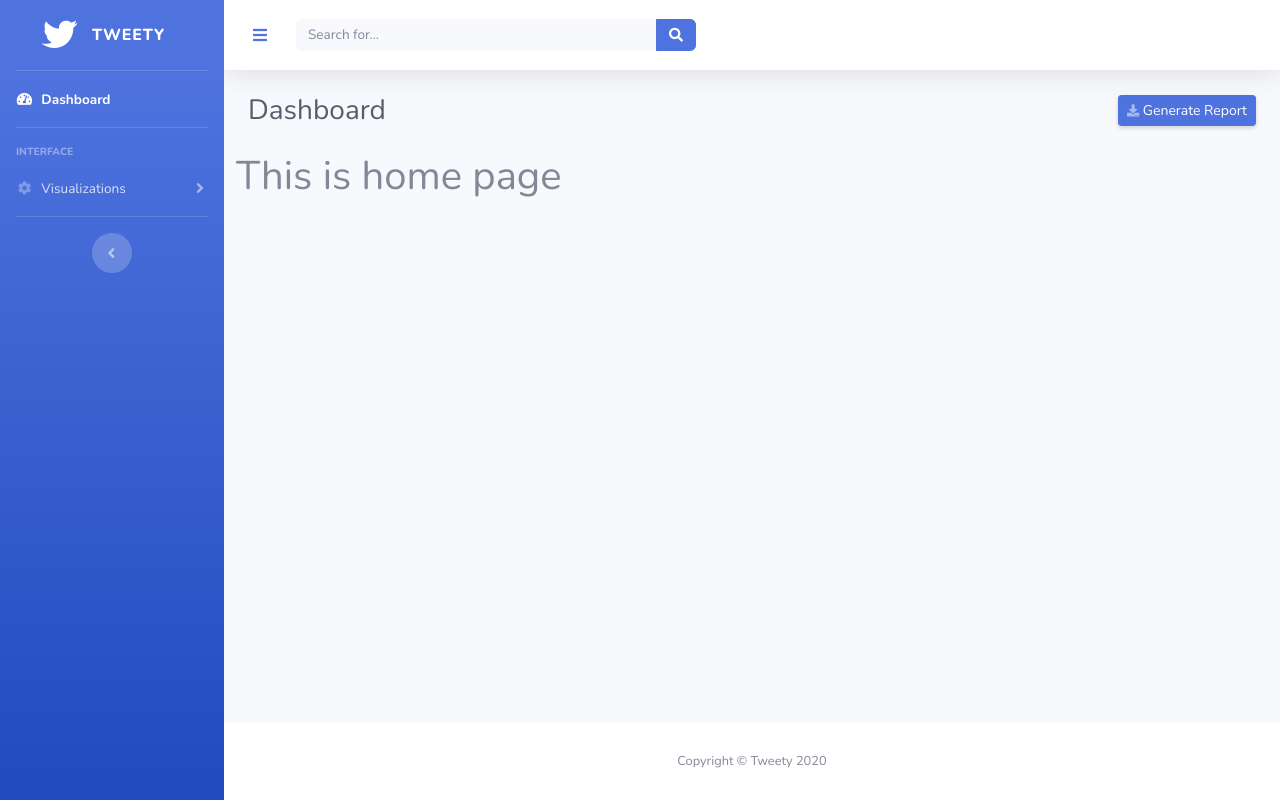
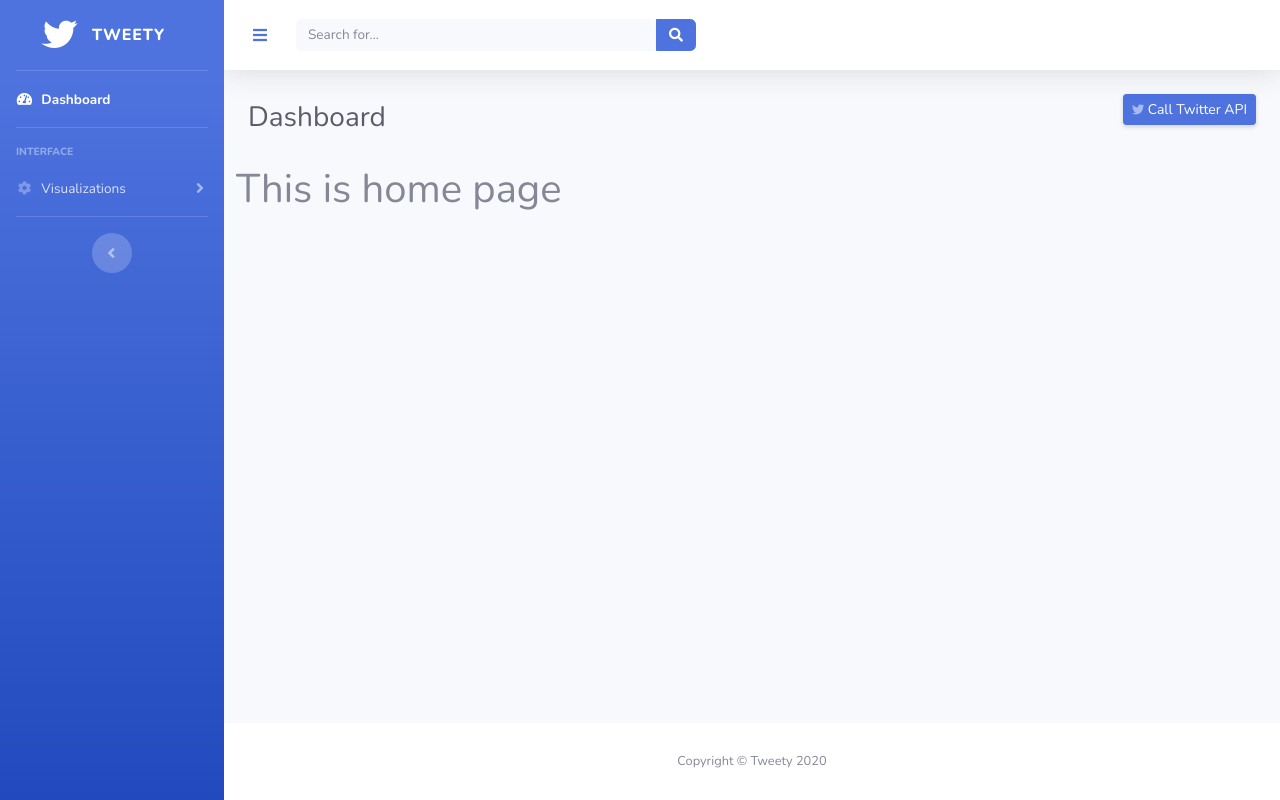
Before and after one commit to SRaiz/twitty-py, a Django app: page / in a window 1280 px wide. Run offline with Django 3.2, Linux system fonts and the light colour scheme; some libraries are stand-ins or nearby versions.

Commit message:
Updated Twitty

```diff
--- a/homepage/urls.py
+++ b/homepage/urls.py
@@ -3,5 +3,6 @@ from django.urls import path
 from . import views
 
 urlpatterns = [
-    path('', views.home, name='home')
+    path('', views.home, name='home'),
+    path('authenticate', views.authenticate_twitter, name='authenticate')
 ]
--- a/homepage/views.py
+++ b/homepage/views.py
@@ -4,3 +4,7 @@ from django.shortcuts import render
 
 def home(request):
     return render(request, 'home.html', {'pageheader': 'Dashboard'})
+
+
+def authenticate_twitter(request):
+    return HttpResponse('Will authenticate now')
--- a/templates/home.html
+++ b/templates/home.html
@@ -4,9 +4,15 @@
 
     <!-- Page Heading -->
     <div class="d-sm-flex align-items-center justify-content-between mb-4">
-        <h1 class="h3 mb-0 text-gray-800">{{ pageheader }}</h1>
-        <a href="#" class="d-none d-sm-inline-block btn btn-sm btn-primary shadow-sm"><i
-                class="fas fa-download fa-sm text-white-50"></i> Generate Report</a>
+        <h1 class="h3 mb-0 text-gray-800">
+            {{ pageheader }}
+        </h1>
+
+        <form id="auth_twitter" action="authenticate" method="POST">    {% csrf_token %}
+            <a href="JavaScript:void(0)" class="d-none d-sm-inline-block btn btn-sm btn-primary shadow-sm" onclick="document.forms['auth_twitter'].submit();"><i class="fab fa-twitter fa-sm text-white-50"></i>
+                Call Twitter API
+            </a>
+        </form>
     </div>
 
     <!-- Content Row -->
```
